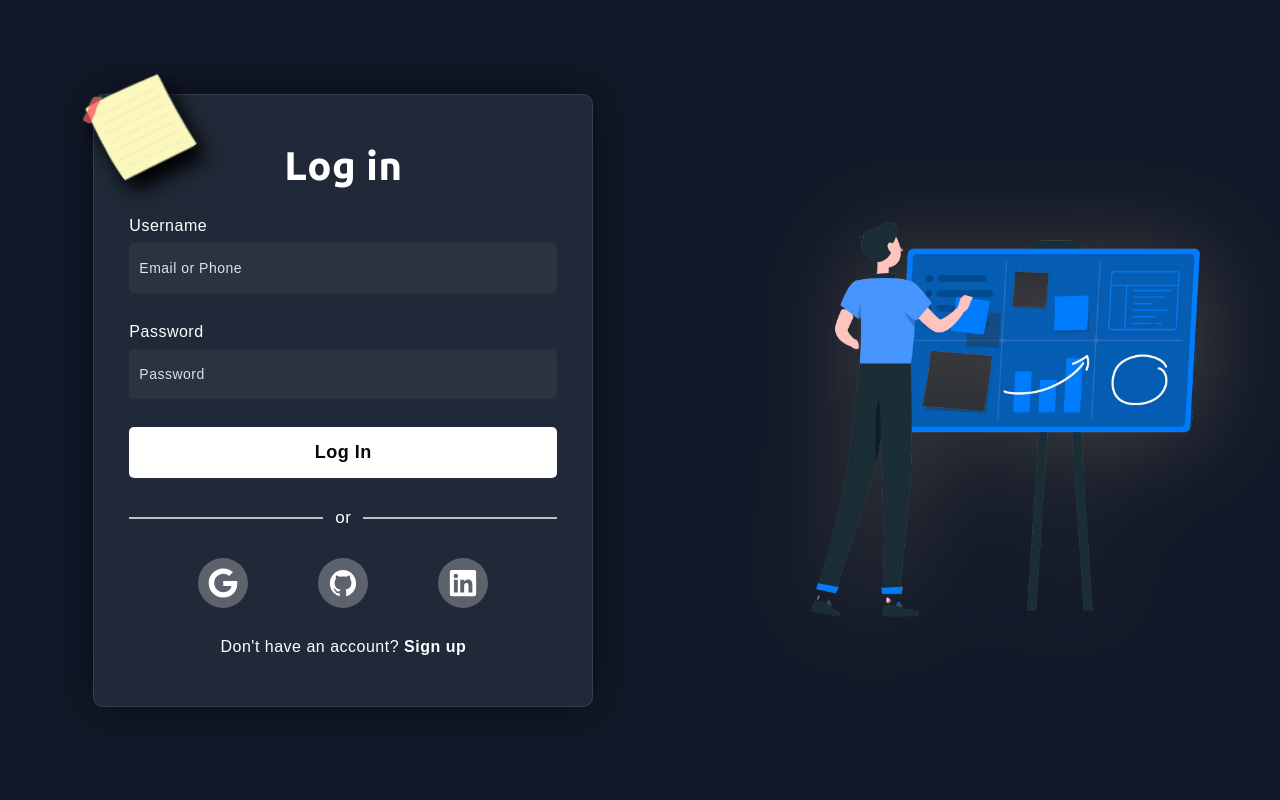
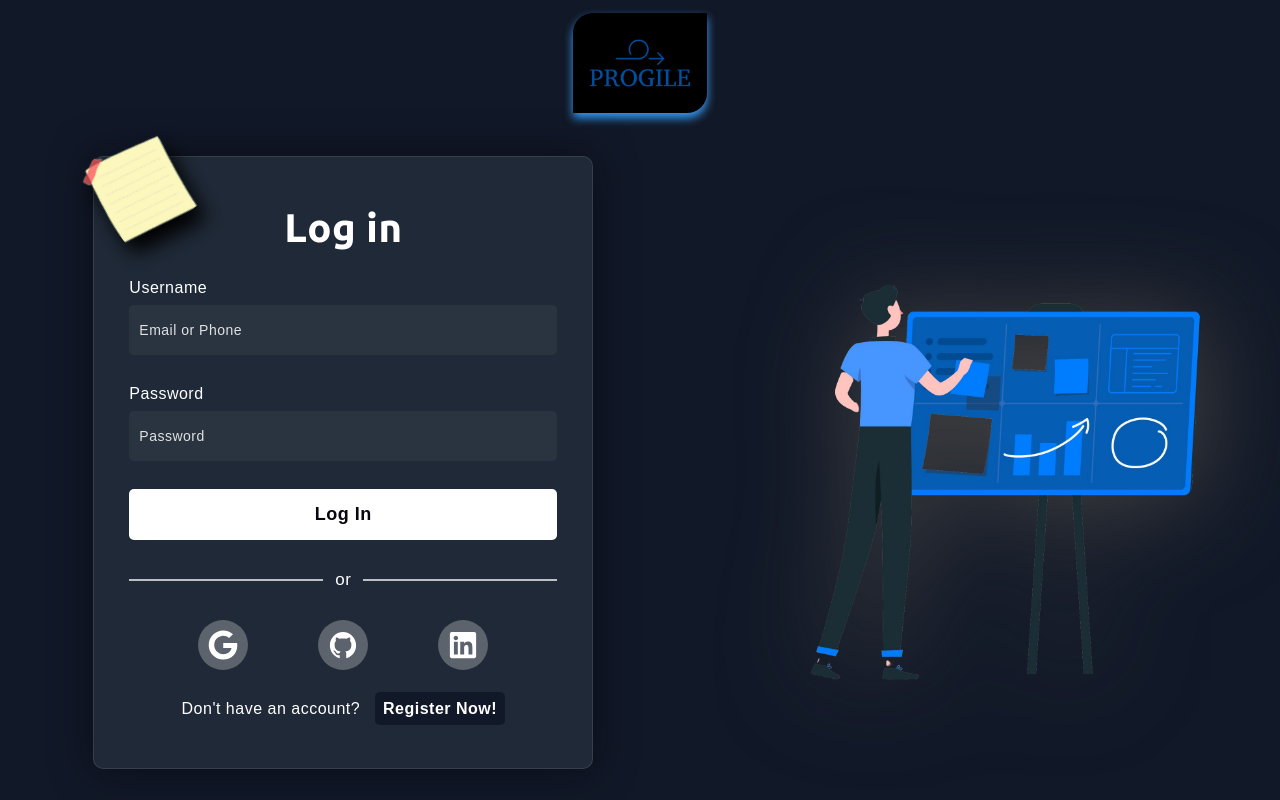
Before and after one commit to serhatakhan/ProgileWebUI, a React (Vite) app: page / in a window 1280 px wide. Shown: the top 800 px of the page. Built offline with nearby package versions, Linux system fonts and the light colour scheme.

Commit message:
logo added and register edited

```diff
--- a/src/index.css
+++ b/src/index.css
@@ -22,10 +22,34 @@ body {
   display: flex;
   align-items: center;
   justify-content: space-around;
+  flex-direction: column;
   height: 100vh;
   width: auto;
 }
 
+.header{
+  display: flex;
+  justify-content: center;
+}
+
+.logo_section{
+  display: flex;
+  justify-content: center;
+}
+
+.logo_section img{
+  border: none;
+  border-top-left-radius: 20px;
+  border-bottom-right-radius: 20px;
+  height: 100px;
+  transition: 0.1s all ease-in;
+  filter: drop-shadow(0px 5px 5px #379cf8);
+}
+
+.logo_section img:hover{
+  filter: drop-shadow(0px 10px 10px #379cf8);
+
+}
 
 .auth-sec{
   display: flex;
@@ -144,7 +168,8 @@ input:hover{
 
 .auth-sec button:hover {
   background-color: #379cf8;
-  opacity: 0.8; /* Opaklık değeri */
+  opacity: 0.8;
+  color: #ffffff;
 }
 
 .auth-sec button:active{
@@ -203,15 +228,30 @@ input:hover{
 .sign{
   text-align: center;
   margin-top: 30px;
+}
+
+/* .sign span{
+  font-weight: 700;
+  transition: all .3s ease;
+} */
+
+/* .sign span:hover{
+  text-decoration: underline;
+} */
+
+.sign_up_spn{
+  background-color: #111827;
+  padding: 8px;
+  border: none;
+  border-radius: 5px;
+  transition: ease 0.2s;
   cursor: pointer;
 }
 
-.sign span{
-  font-weight: 700;
-  transition: all .3s ease;
+.sign_up_spn:hover{
+  background-color: #394f7e;
 }
-
-.sign span:hover{
-  text-decoration: underline;
+.sign_up_spn:active{
+  background-color: #2b3b61;
 }
 /* LOGIN FORM END */
--- a/src/pages/AuthPage.jsx
+++ b/src/pages/AuthPage.jsx
@@ -5,9 +5,13 @@ import { FaLinkedin } from "react-icons/fa";
 const AuthPage = () => {
     return (
         <div className="content">
+            <div className="header">
+                <div className="logo_section">
+                    <img src="../../public/logo.jpg" alt="" />
+                </div>
+            </div>
             <div className="auth-sec">
                 <div className="left-sec">
-                    {/* <form> */}
                     <h3>Log in</h3>
 
                     <img src="/postit2.png" height={100} className="postit" />
@@ -51,9 +55,12 @@ const AuthPage = () => {
                     </div>
 
                     <div className="sign">
-                        Don't have an account? <span>Sign up</span>
+                        Don't have an account? &nbsp;&nbsp;
+                        <span className="sign_up_spn">
+                            <b>Register Now!</b>
+                        </span>
+                        <div class="box"></div>
                     </div>
-                    {/* </form> */}
                 </div>
 
                 <div className="right-sec">
```
